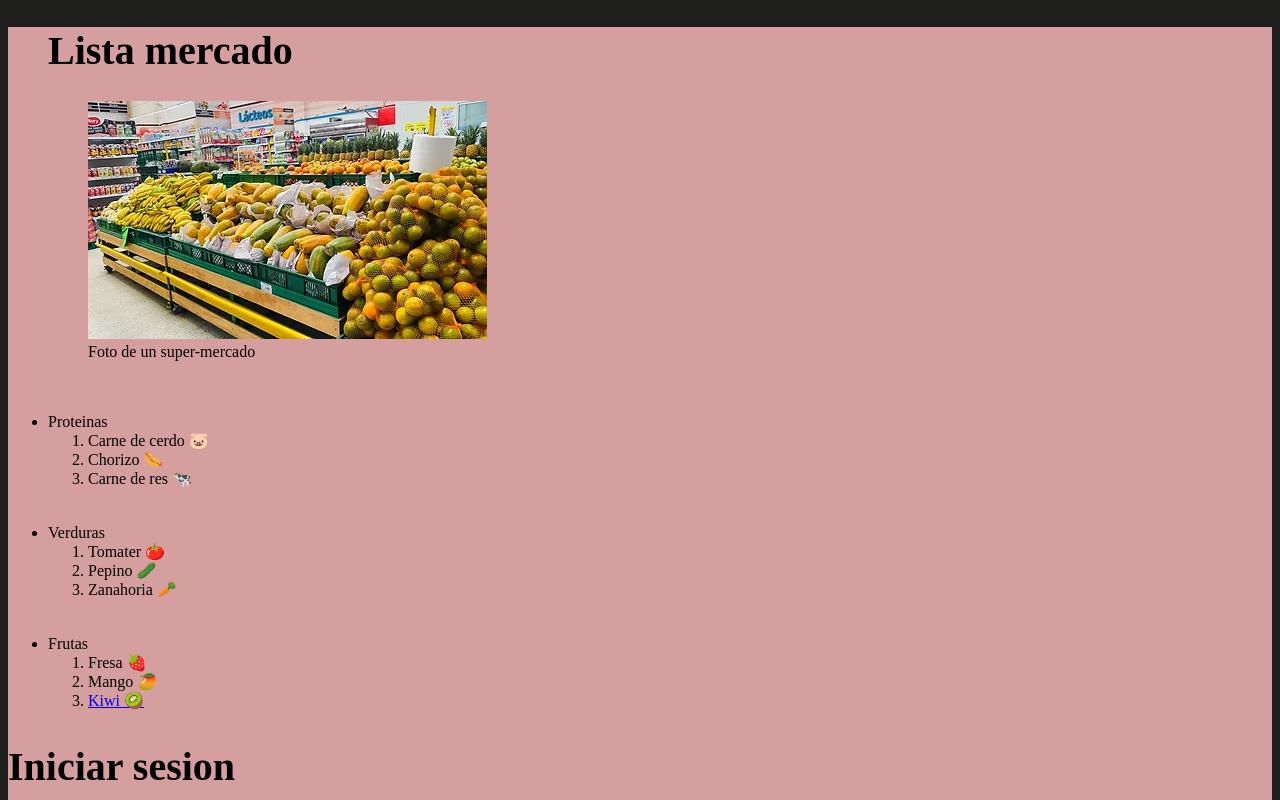
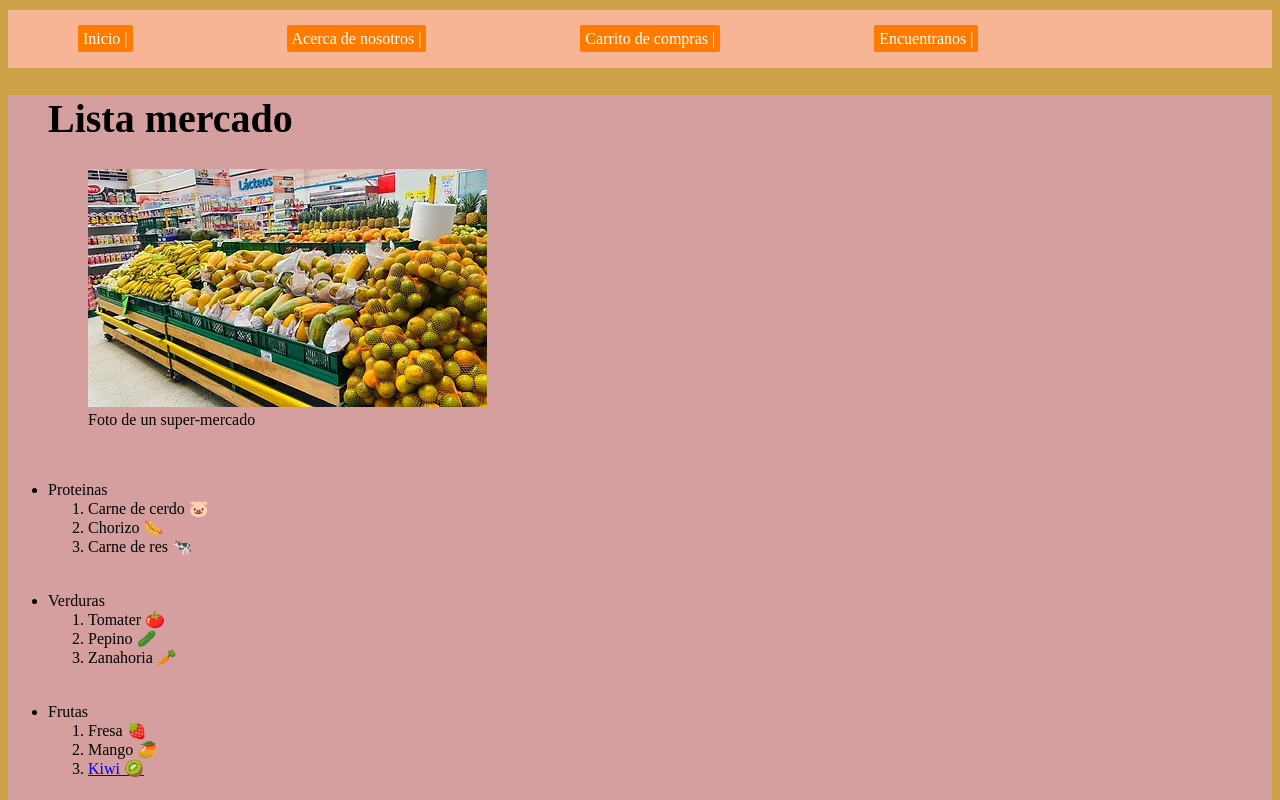
Before and after one commit to FelipeOsorio12/manejo-de-html-y-css, a plain HTML site: page index.html in a window 1280 px wide. Shown: the top 800 px of the page. Drawn offline with Linux system fonts and the light colour scheme.

Commit message:
cambios en la hoja de estilos, pseudo clases y pseudo elementos

```diff
--- a/css/style.css
+++ b/css/style.css
@@ -2,7 +2,7 @@ main{
     background-color: rgb(214, 159, 159);
 }
 body{
-    background-color: rgb(30, 31, 28);
+    background-color: rgb(206, 162, 73);
 }
 
 /* Esta es la forma de hacer comentarios en css */
@@ -22,3 +22,47 @@ body{
 #password{
     color: rgb(49, 49, 49);
 }
+
+.barra-busqueda{
+    list-style: none;
+    margin-top: 10px;
+    padding: 20px;
+    background-color: rgb(248, 181, 150);
+}
+
+
+.item-barra{
+    display: inline-block; /* en estos moementos nos sirve para poder poner de forma horizontal los elementos de la barra de busqueda */
+    margin-right: 100px; /* corregir mas adalente con flex-box*/
+    margin-left: 50px;   /* corregir mas adalente con flex-box*/
+}
+
+/* Dentro de una clase le podemos decir a css que cambie todas las mismas etiquetas que hay dentro de dicha clase, de la siguiente fomra: */
+.item-barra a{
+    color: white;
+    padding: 5px;
+    border-radius: 2px;
+    text-decoration: none;
+    background-color: rgb(255, 123, 0);
+}
+
+/*  Otra forma de cambiarle el color del texto de la barra de busqueda
+.texto-barra{
+    color: rgb(0, 0, 0);
+}
+*/
+
+/*La siguiente linea de codigo muestra la implementación de una pseudo clase: */
+
+/* "Hover" es una pseudo-clase la cual permite agregar estilos cuando se interactua con un elemento, especificamente al pasar el mouse sobre este*/
+
+.item-barra a:hover{
+    color: black
+}
+
+/* La siguiente linea de codigo muestra la implementación de un pseudo elemento*/
+/* "after" es un pseudo elemento el cual permite agregar contenido despues de que se termina el elemento al que se le aplica */
+
+.item-barra a::after{
+    content: " | ";
+}
--- a/index.html
+++ b/index.html
@@ -22,7 +22,14 @@
 
     <header>
 
-    <nav> <!-- esta etiqueta permite trabajar en la barra de busqueda de la pagina-->
+    <nav > <!-- esta etiqueta permite trabajar en la barra de busqueda de la pagina-->
+
+        <ul class="barra-busqueda">
+            <li class="item-barra"> <a class="texto-barra" href=""> Inicio </a></li> <!-- La etiqueta "a" sirve para poder crear hipervinculos. Por lo que al momento de nosotros darle click a alguno de los elementos de esta lista desorganizada nos enviara a otra "pagina"-->
+            <li class="item-barra"> <a class="texto-barra" href=""> Acerca de nosotros </a></li>
+            <li class="item-barra"> <a class="texto-barra" href=""> Carrito de compras </a></li>
+            <li class="item-barra"> <a class="texto-barra" href=""> Encuentranos </a></li>
+        </ul>
 
     </nav>
 
```
